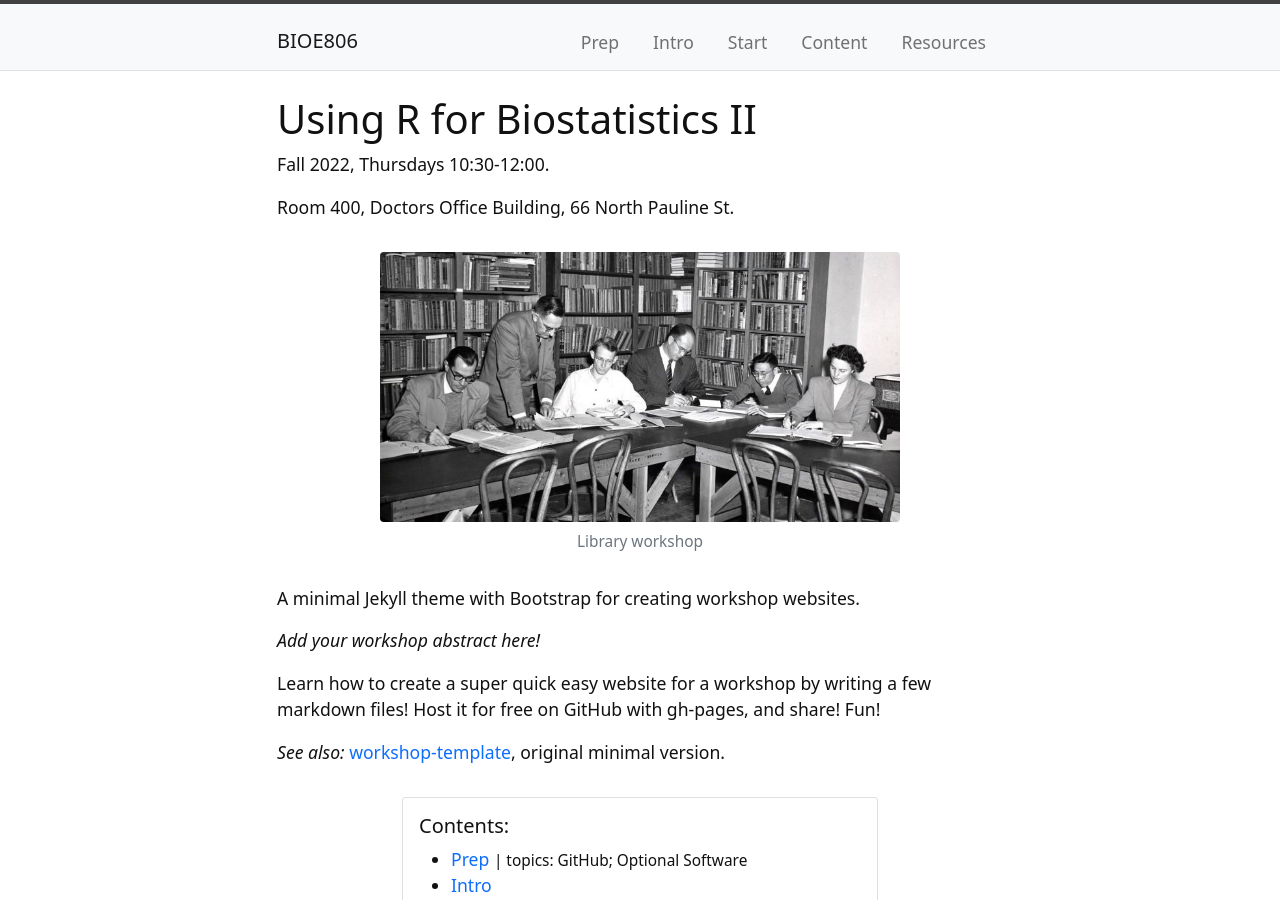
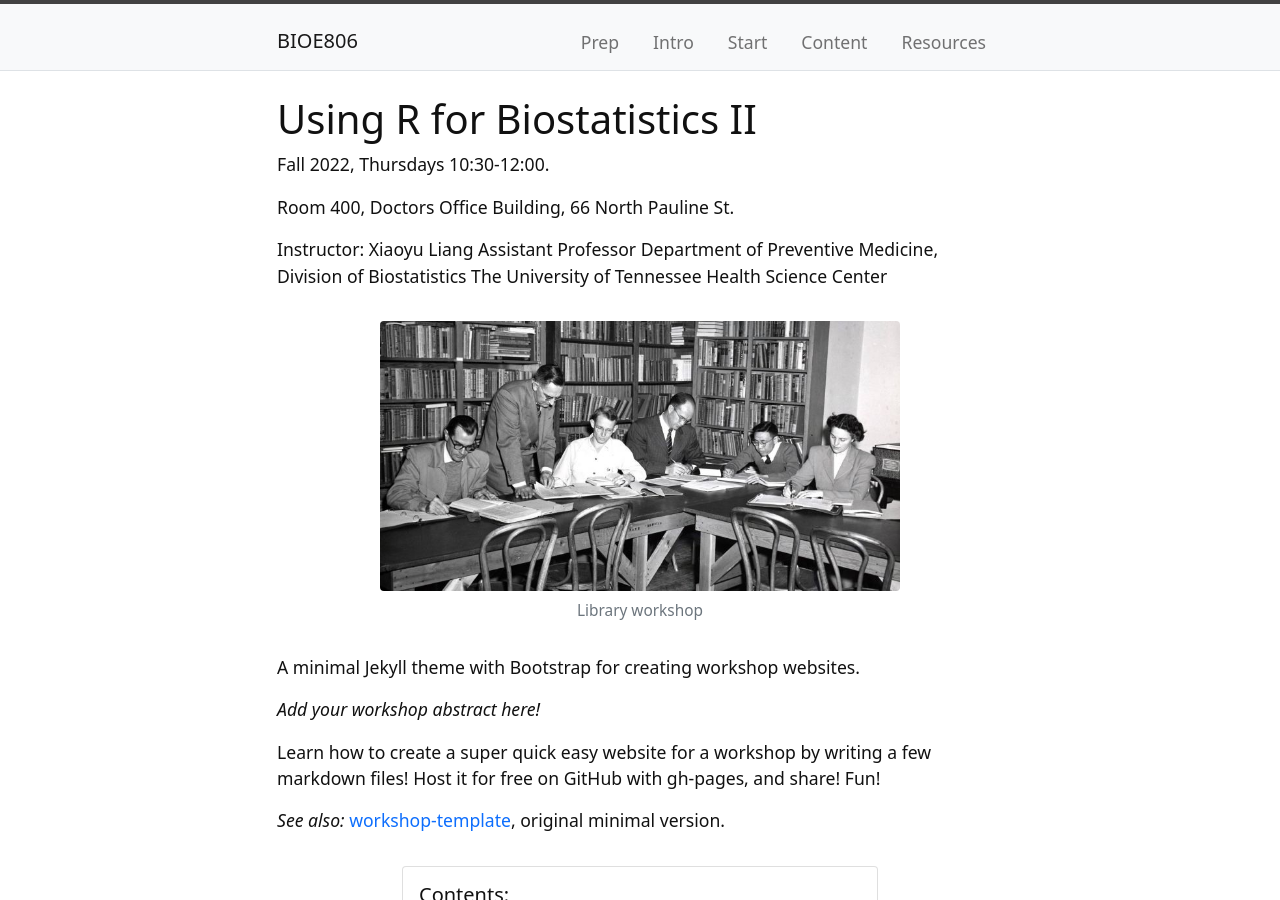
Before and after one commit to XiaoyuLiang/BIOE806-Spring2022, a Jekyll site: the page built from index.md, in a window 1280 px wide and 900 px high. Built offline with Jekyll 4.4.1, drawn with Linux system fonts in a browser that asks for light colours.

Commit message:
Update index.md

```diff
--- a/index.md
+++ b/index.md
@@ -8,6 +8,11 @@ layout: default
 Fall 2022, Thursdays 10:30-12:00.
 
 Room 400, Doctors Office Building, 66 North Pauline St.
+
+Instructor: Xiaoyu Liang
+Assistant Professor
+Department of Preventive Medicine, Division of Biostatistics
+The University of Tennessee Health Science Center
 
 {% include figure.html img="uidaho-workshop.jpg" alt="intro image here" caption="Library workshop" width="75%" %}
 
```
